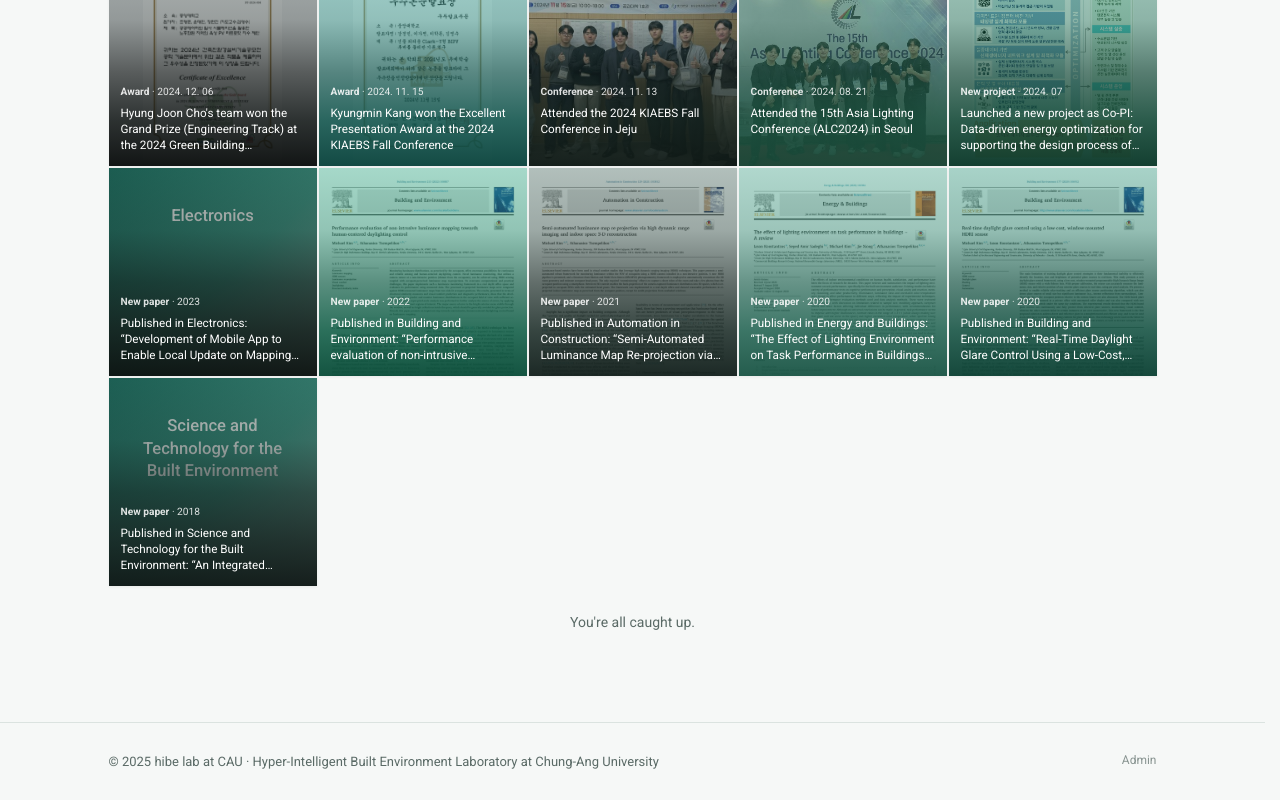
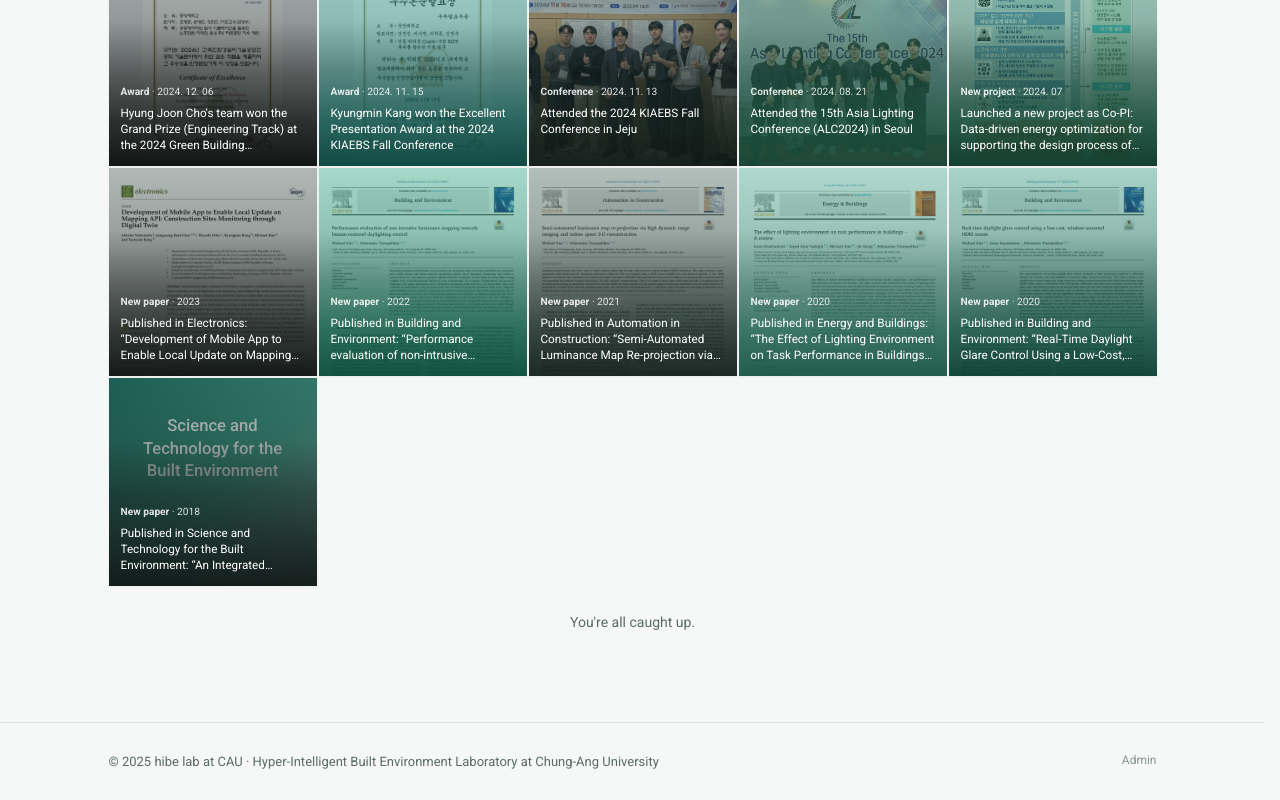
Before and after one commit to kim2384/hibe-lab, a plain HTML site: page index.html in a window 1280 px wide. Shown: the part 1448-2248 px from the top of the page. Drawn offline with Linux system fonts and the light colour scheme; no server answers.

Commit message:
Electronics 2023 표지·전문 PDF 추가 (CC BY)
Co-Authored-By: Claude Opus 5.5 <noreply@anthropic.com>
Claude-Session: https://claude.ai/code/session_01T3TDEukZmisxTHeHCcE4YE

```diff
--- a/data/pub-pages.json
+++ b/data/pub-pages.json
@@ -8,5 +8,6 @@
  "10.1016/j.autcon.2021.103812": "images/papers/10.1016_j.autcon.2021.103812.webp",
  "10.1016/j.buildenv.2022.108857": "images/papers/10.1016_j.buildenv.2022.108857.webp",
  "10.12813/kieae.2025.25.2.005": "images/papers/10.12813_kieae.2025.25.2.005.webp",
- "10.1016/j.buildenv.2026.114673": "images/papers/10.1016_j.buildenv.2026.114673.webp"
+ "10.1016/j.buildenv.2026.114673": "images/papers/10.1016_j.buildenv.2026.114673.webp",
+ "10.3390/electronics12234738": "images/papers/10.3390_electronics12234738.webp"
 }
--- a/index.html
+++ b/index.html
@@ -667,7 +667,7 @@ const SITE = {
   pubCats: [["sci","International Journal Papers (SCI-E)","국제 저널"],["kci","Domestic Journal Papers (KCI)","국내 저널"],["intconf","International Conference Presentations","국제 학술대회"],["domconf","Domestic Conference Presentations","국내 학술대회"]],
   pubs: [
     ["sci", 2026, "Yun, J., Moon, J., Bae, K., Kim, J., Lee, H., Kim, H., Sung, J., & Kim, M.", "AI-driven non-intrusive occupant monitoring for occupant-centric control: A multi-domain review of thermal, air, and visual environments", "Building and Environment, 299, 114673.", "10.1016/j.buildenv.2026.114673", "", "Kim, M.", "", "", "images/uploads/papers/2026-buildenv-114673-ai-occupant-monitoring.pdf"],
-    ["sci", 2023, "Valenzuela, A., Choi, J. B., Ortiz, R., Kang, B., Kim, M., & Kang, T.", "Development of Mobile App to Enable Local Update on Mapping API: Construction Sites Monitoring through Digital Twin", "Electronics, 12(23), 4738.", "10.3390/electronics12234738", "", "", ""],
+    ["sci", 2023, "Valenzuela, A., Choi, J. B., Ortiz, R., Kang, B., Kim, M., & Kang, T.", "Development of Mobile App to Enable Local Update on Mapping API: Construction Sites Monitoring through Digital Twin", "Electronics, 12(23), 4738.", "10.3390/electronics12234738", "", "", "", "", "images/uploads/papers/2023-electronics-12-4738-digital-twin-app.pdf"],
     ["sci", 2022, "Kim, M., & Tzempelikos, A.", "Performance evaluation of non-intrusive luminance mapping towards human-centered daylighting control", "Building and Environment, 213, 108857.", "10.1016/j.buildenv.2022.108857", "", "", ""],
     ["sci", 2021, "Kim, M., & Tzempelikos, A.", "Semi-Automated Luminance Map Re-projection via High Dynamic Range Imaging and Indoor Space 3-D Reconstruction", "Automation in Construction, 129, 103812.", "10.1016/j.autcon.2021.103812", "", "", ""],
     ["sci", 2020, "Konstantzos, I., Sadeghi, S. A., Kim, M., Xiong, J., & Tzempelikos, A.", "The Effect of Lighting Environment on Task Performance in Buildings – A Review", "Energy and Buildings, 226, 110394.", "10.1016/j.enbuild.2020.110394", "", "", ""],
```
Also changed, not shown: images/papers/10.3390_electronics12234738.webp (added), 1 other file.
